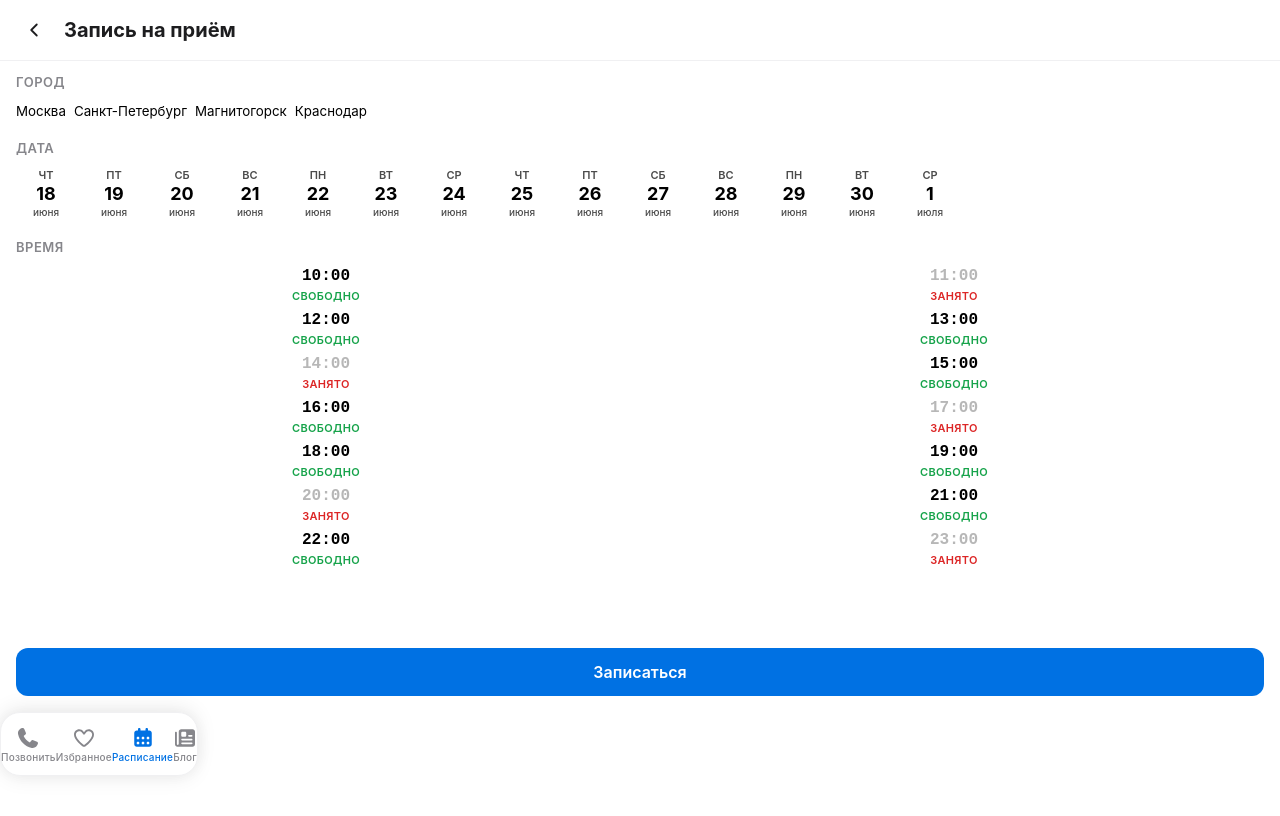
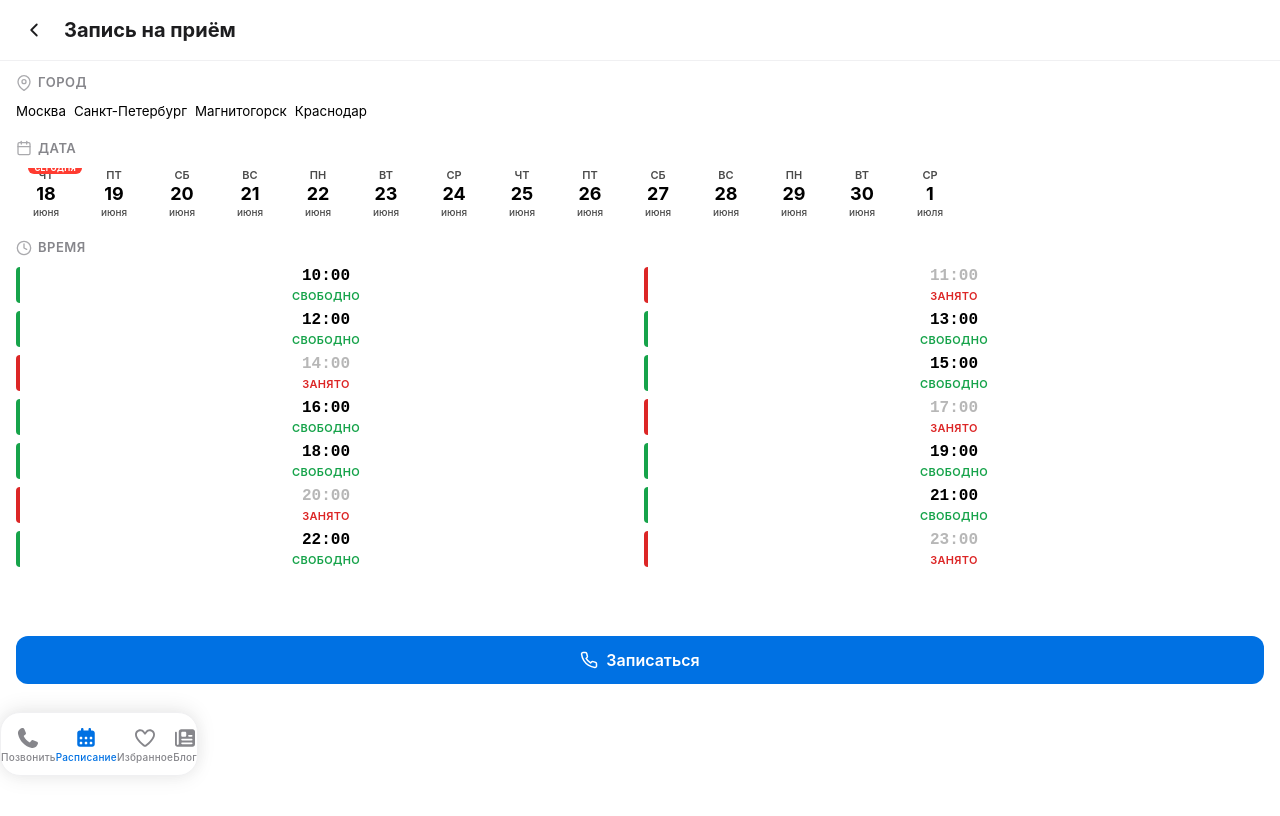
Before and after one commit to delopochtamp-byte/aura-cosmetology, a React (Vite) app: page /aura-cosmetology/schedule in a window 1280 px wide. Shown: the top 816 px of the page. Built offline with nearby package versions, Linux system fonts and the light colour scheme.

Commit message:
fix: доработки по фидбеку — поднял BottomTabBar, чёрный текст на FlipCard, переставил кнопки, auto-hide при скролле, визуальные улучшения SchedulePage

```diff
--- a/src/App.css
+++ b/src/App.css
@@ -410,7 +410,7 @@
 .back-title {
   font-size: 22px;
   font-weight: 700;
-  color: #fafafa; /* почти белый */
+  color: var(--text-primary);
   margin-bottom: 8px;
   line-height: 1.2;
 }
@@ -425,12 +425,12 @@
 .back-price {
   font-size: 24px;
   font-weight: 800;
-  color: #f5f5f5; /* почти белый */
+  color: var(--text-primary);
 }
 
 .back-duration {
   font-size: 14px;
-  color: rgba(255,255,255,0.7); /* полупрозрачный белый */
+  color: var(--text-secondary);
 }
 
 .back-section {
@@ -440,7 +440,7 @@
 .back-section-title {
   font-size: 13px;
   font-weight: 600;
-  color: rgba(255,255,255,0.6); /* полупрозрачный белый */
+  color: var(--text-secondary);
   text-transform: uppercase;
   letter-spacing: 0.5px;
   margin-bottom: 6px;
@@ -448,7 +448,7 @@
 
 .back-text {
   font-size: 15px;
-  color: #fafafa; /* почти белый */
+  color: var(--text-primary);
   line-height: 1.5;
 }
 
@@ -522,7 +522,7 @@
 /* ---------- Bottom Tab Bar (4 кнопки внизу, как paintx.ru) ---------- */
 .bottom-tab-bar {
   position: fixed;
-  bottom: 12px;
+  bottom: 24px;
   left: 12px;
   right: 12px;
   z-index: 200;
@@ -537,6 +537,14 @@
   backdrop-filter: blur(20px);
   -webkit-backdrop-filter: blur(20px);
   border: 1px solid var(--border-light);
+  transition: transform 0.3s cubic-bezier(0.32, 0.72, 0, 1),
+              opacity 0.3s ease;
+}
+
+.bottom-tab-bar.hidden {
+  transform: translateY(calc(100% + 24px));
+  opacity: 0;
+  pointer-events: none;
 }
 
 .bottom-tab-item {
@@ -1245,7 +1253,7 @@
     flex-direction: column;
     min-height: 100dvh;
     background: var(--bg);
-    padding-bottom: 88px; /* место для BottomTabBar */
+    padding-bottom: 100px; /* место для BottomTabBar */
     overflow-y: auto;
     -webkit-overflow-scrolling: touch;
   }
@@ -1297,13 +1305,20 @@
   }
 
   .schedule-section-label {
-    display: block;
+    display: flex;
+    align-items: center;
+    gap: 6px;
     font-size: 13px;
     font-weight: 600;
     color: var(--text-secondary);
     text-transform: uppercase;
     letter-spacing: 0.5px;
     margin-bottom: 10px;
+  }
+
+  .schedule-section-label svg {
+    flex-shrink: 0;
+    opacity: 0.7;
   }
 
   /* City Chips */
@@ -1386,6 +1401,27 @@
     border-color: var(--accent);
   }
 
+  .schedule-day-chip.today {
+    position: relative;
+  }
+
+  .schedule-day-chip-badge {
+    position: absolute;
+    top: -6px;
+    right: -6px;
+    font-size: 8px;
+    font-weight: 700;
+    text-transform: uppercase;
+    letter-spacing: 0.3px;
+    padding: 2px 6px;
+    border-radius: 8px;
+    background: #ff3b30;
+    color: #fff;
+    line-height: 1;
+    white-space: nowrap;
+    pointer-events: none;
+  }
+
   .schedule-day-chip-name {
     font-size: 11px;
     font-weight: 600;
@@ -1428,6 +1464,30 @@
     background: var(--bg);
     cursor: pointer;
     transition: all 0.2s;
+    position: relative;
+    overflow: hidden;
+  }
+
+  .schedule-slot-card::before {
+    content: '';
+    position: absolute;
+    top: 0;
+    left: 0;
+    width: 4px;
+    height: 100%;
+    border-radius: 14px 0 0 14px;
+  }
+
+  .schedule-slot-card.free::before {
+    background: #16a34a;
+  }
+
+  .schedule-slot-card.occupied::before {
+    background: #dc2626;
+  }
+
+  .schedule-slot-card.selected::before {
+    background: #fff;
   }
 
   .schedule-slot-card:not(.occupied):hover {
@@ -1490,6 +1550,10 @@
     cursor: pointer;
     transition: opacity 0.2s;
     flex-shrink: 0;
+    display: flex;
+    align-items: center;
+    justify-content: center;
+    gap: 8px;
   }
 
   .schedule-page-book-btn:disabled {
@@ -1508,7 +1572,7 @@
     min-height: 100dvh;
     background: var(--bg);
     animation: fadeIn 0.2s ease;
-    padding-bottom: 88px; /* место для BottomTabBar */
+    padding-bottom: 100px; /* место для BottomTabBar */
   }
 
   .blog-header {
--- a/src/components/BottomTabBar.jsx
+++ b/src/components/BottomTabBar.jsx
@@ -1,3 +1,4 @@
+import { useState, useEffect, useRef } from 'react';
 import { FontAwesomeIcon } from '@fortawesome/react-fontawesome';
 import {
   faPhone,
@@ -11,16 +12,44 @@ import { useTranslation } from '../hooks/useTranslation';
 
 const TABS = [
   { key: 'phone', icon: faPhone, label: 'site.bottom_tab_phone' },
+  { key: 'schedule', icon: faCalendarAlt, label: 'site.bottom_tab_schedule' },
   { key: 'favorites', icon: faHeartSolid, label: 'site.bottom_tab_favorites' },
-  { key: 'schedule', icon: faCalendarAlt, label: 'site.bottom_tab_schedule' },
   { key: 'blog', icon: faNewspaper, label: 'site.bottom_tab_blog' },
 ];
 
 export default function BottomTabBar({ activeTab, onTabChange, showFavorites }) {
   const { t } = useTranslation();
+  const [visible, setVisible] = useState(true);
+  const lastScrollY = useRef(0);
+
+  useEffect(() => {
+    const handleScroll = () => {
+      const currentScrollY = window.scrollY;
+      if (currentScrollY > lastScrollY.current && currentScrollY > 50) {
+        setVisible(false);
+      } else {
+        setVisible(true);
+      }
+      lastScrollY.current = currentScrollY;
+    };
+
+    let ticking = false;
+    const onScroll = () => {
+      if (!ticking) {
+        window.requestAnimationFrame(() => {
+          handleScroll();
+          ticking = false;
+        });
+        ticking = true;
+      }
+    };
+
+    window.addEventListener('scroll', onScroll, { passive: true });
+    return () => window.removeEventListener('scroll', onScroll);
+  }, []);
 
   return (
-    <nav className="bottom-tab-bar">
+    <nav className={`bottom-tab-bar${visible ? '' : ' hidden'}`}>
       {TABS.map(({ key, icon, label }) => {
         // Для кнопки "избранное" переключаем иконку в зависимости от showFavorites
         const isFavActive = key === 'favorites' && showFavorites;
--- a/src/components/SchedulePage.jsx
+++ b/src/components/SchedulePage.jsx
@@ -40,6 +40,47 @@ function hashString(str) {
     hash |= 0;
   }
   return Math.abs(hash);
+}
+
+// Иконка города (SVG)
+function CityIcon() {
+  return (
+    <svg width="16" height="16" viewBox="0 0 24 24" fill="none" stroke="currentColor" strokeWidth="2" strokeLinecap="round" strokeLinejoin="round">
+      <path d="M21 10c0 7-9 13-9 13s-9-6-9-13a9 9 0 0 1 18 0z" />
+      <circle cx="12" cy="10" r="3" />
+    </svg>
+  );
+}
+
+// Иконка календаря
+function CalendarIcon() {
+  return (
+    <svg width="16" height="16" viewBox="0 0 24 24" fill="none" stroke="currentColor" strokeWidth="2" strokeLinecap="round" strokeLinejoin="round">
+      <rect x="3" y="4" width="18" height="18" rx="2" ry="2" />
+      <line x1="16" y1="2" x2="16" y2="6" />
+      <line x1="8" y1="2" x2="8" y2="6" />
+      <line x1="3" y1="10" x2="21" y2="10" />
+    </svg>
+  );
+}
+
+// Иконка часов
+function ClockIcon() {
+  return (
+    <svg width="16" height="16" viewBox="0 0 24 24" fill="none" stroke="currentColor" strokeWidth="2" strokeLinecap="round" strokeLinejoin="round">
+      <circle cx="12" cy="12" r="10" />
+      <polyline points="12 6 12 12 16 14" />
+    </svg>
+  );
+}
+
+// Иконка телефона
+function PhoneIcon() {
+  return (
+    <svg width="18" height="18" viewBox="0 0 24 24" fill="none" stroke="currentColor" strokeWidth="2" strokeLinecap="round" strokeLinejoin="round">
+      <path d="M22 16.92v3a2 2 0 0 1-2.18 2 19.79 19.79 0 0 1-8.63-3.07 19.5 19.5 0 0 1-6-6 19.79 19.79 0 0 1-3.07-8.67A2 2 0 0 1 4.11 2h3a2 2 0 0 1 2 1.72 12.84 12.84 0 0 0 .7 2.81 2 2 0 0 1-.45 2.11L8.09 9.91a16 16 0 0 0 6 6l1.27-1.27a2 2 0 0 1 2.11-.45 12.84 12.84 0 0 0 2.81.7A2 2 0 0 1 22 16.92z" />
+    </svg>
+  );
 }
 
 export default function SchedulePage({ t }) {
@@ -104,7 +145,10 @@ export default function SchedulePage({ t }) {
 
       {/* Город — горизонтальные чипсы */}
       <div className="schedule-section">
-        <label className="schedule-section-label">{t('site.schedule_city') || 'Город'}</label>
+        <label className="schedule-section-label">
+          <CityIcon />
+          {t('site.schedule_city') || 'Город'}
+        </label>
         <div className="schedule-chips-row">
           {CITIES.map(city => (
             <button
@@ -120,20 +164,25 @@ export default function SchedulePage({ t }) {
 
       {/* Дата — горизонтальный ряд дней */}
       <div className="schedule-section">
-        <label className="schedule-section-label">{t('site.schedule_date') || 'Дата'}</label>
+        <label className="schedule-section-label">
+          <CalendarIcon />
+          {t('site.schedule_date') || 'Дата'}
+        </label>
         <div className="schedule-days-scroll">
           {days.map((date, idx) => {
             const { day, month, dayName } = formatDayLabel(date);
             const isActive = selectedDate ? isSameDay(date, selectedDate) : isToday(date);
+            const todayFlag = isToday(date);
             return (
               <button
                 key={idx}
-                className={`schedule-day-chip${isActive ? ' active' : ''}`}
+                className={`schedule-day-chip${isActive ? ' active' : ''}${todayFlag ? ' today' : ''}`}
                 onClick={() => setSelectedDate(date)}
               >
                 <span className="schedule-day-chip-name">{dayName}</span>
                 <span className="schedule-day-chip-number">{day}</span>
                 <span className="schedule-day-chip-month">{month}</span>
+                {todayFlag && <span className="schedule-day-chip-badge">Сегодня</span>}
               </button>
             );
           })}
@@ -142,7 +191,10 @@ export default function SchedulePage({ t }) {
 
       {/* Сетка слотов — 2 колонки */}
       <div className="schedule-section schedule-slots-section">
-        <label className="schedule-section-label">{t('site.schedule_time') || 'Время'}</label>
+        <label className="schedule-section-label">
+          <ClockIcon />
+          {t('site.schedule_time') || 'Время'}
+        </label>
         <div className="schedule-slots-grid">
           {slotStatuses.map(({ time, occupied }) => {
             const isSelected = selectedTime === time;
@@ -175,6 +227,7 @@ export default function SchedulePage({ t }) {
         disabled={!selectedCity || !selectedDate || !selectedTime}
         onClick={handleBook}
       >
+        <PhoneIcon />
         {selectedTime
           ? ((t('site.schedule_book_btn') || 'Записаться на {time}').replace('{time}', selectedTime))
           : (t('site.schedule_book') || 'Записаться')}
```
